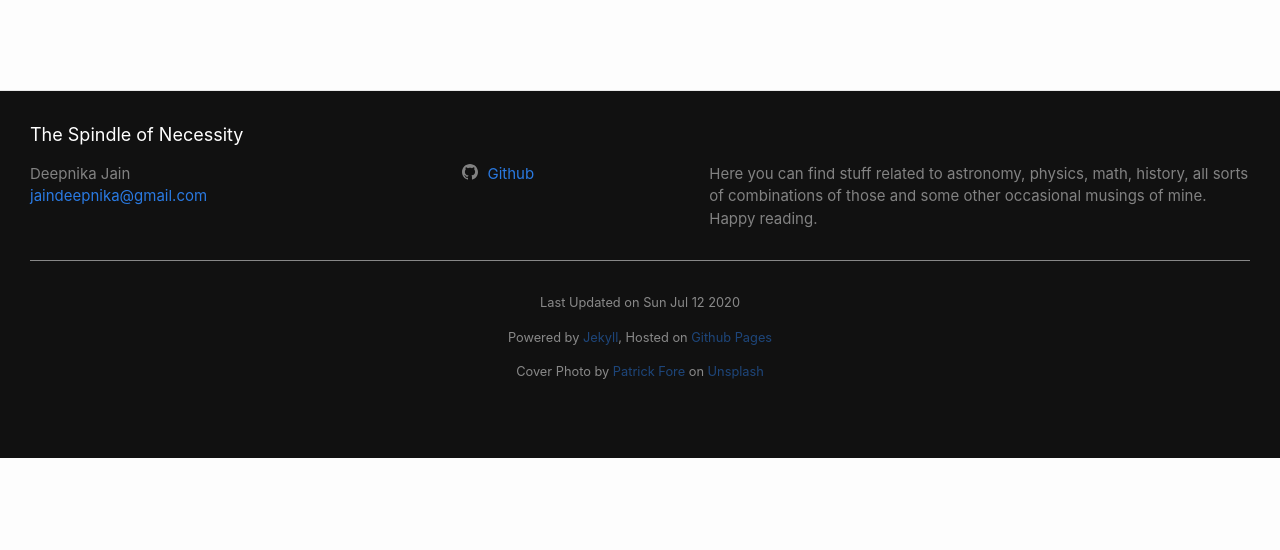
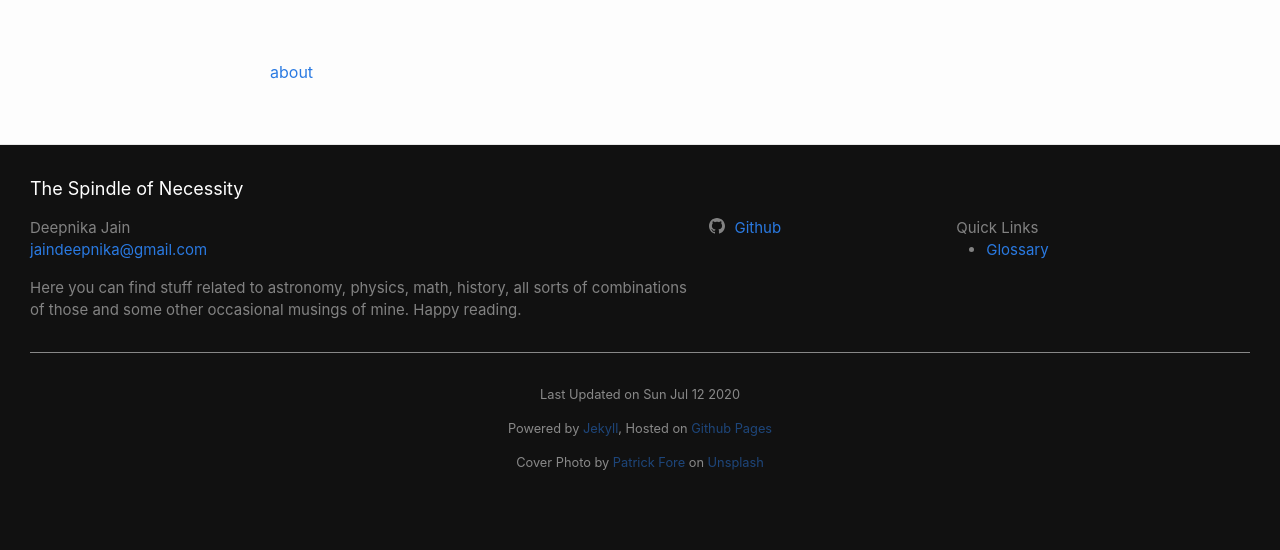
Before and after one commit to Deepnika/blog, a Jekyll site: the page built from about.markdown, in a window 1280 px wide. Shown: the part 621-1171 px from the top of the page. Built offline with Jekyll 4.4.1, drawn with Linux system fonts in a browser that asks for light colours; before the commit the page ends 1079 px from its top, so only the background shows below that.

Commit message:
added glossary

```diff
--- a/_includes/footer.html
+++ b/_includes/footer.html
@@ -19,6 +19,7 @@
             <li><a class="u-email" href="mailto:{{ site.email }}">{{ site.email }}</a></li>
             {%- endif -%}
         </ul>
+        <p>{{- site.description | escape -}}</p>
       </div>
 
       <div class="footer-col footer-col-2">
@@ -26,7 +27,11 @@
       </div>
 
       <div class="footer-col footer-col-3">
-        <p>{{- site.description | escape -}}</p>
+        Quick Links
+        <ul>
+          <li><a href="{{ site.url }}/blog/glossary">Glossary</a></li>
+          <!-- <li><a href="#">Quotes and Exerpts</a></li> -->
+        </ul>
       </div>
     </div>
 
--- a/_includes/header.html
+++ b/_includes/header.html
@@ -7,7 +7,7 @@
 
     {%- if page_paths -%}
       <nav class="site-nav">
-        <input type="checkbox" id="nav-trigger" class="nav-trigger" />
+        <input type="checkbox" id="nav-trigger" class="nav-trigger"/>
         <label for="nav-trigger">
           <span class="menu-icon">
             <svg viewBox="0 0 18 15" width="18px" height="15px">
@@ -19,8 +19,8 @@
         <div class="trigger">
           {%- for path in page_paths -%}
             {%- assign my_page = site.pages | where: "path", path | first -%}
-            {%- if my_page.title -%}
-            <a class="page-link" href="{{ my_page.url | relative_url }}">{{ my_page.title | escape }}</a>
+            {%- if my_page.title == "Author" or my_page.title == "About" -%}
+              <a class="page-link" href="{{ my_page.url | relative_url }}">{{ my_page.title | escape }}</a>
             {%- endif -%}
           {%- endfor -%}
         </div>
--- a/_sass/minima/_layout.scss
+++ b/_sass/minima/_layout.scss
@@ -150,8 +150,8 @@
 }
 
 .footer-col-1 {
-  width: -webkit-calc(35% - (#{$spacing-unit} / 2));
-  width:         calc(35% - (#{$spacing-unit} / 2));
+  width: -webkit-calc(55% - (#{$spacing-unit} / 2));
+  width:         calc(55% - (#{$spacing-unit} / 2));
 }
 
 .footer-col-2 {
@@ -160,8 +160,8 @@
 }
 
 .footer-col-3 {
-  width: -webkit-calc(45% - (#{$spacing-unit} / 2));
-  width:         calc(45% - (#{$spacing-unit} / 2));
+  width: -webkit-calc(25% - (#{$spacing-unit} / 2));
+  width:         calc(25% - (#{$spacing-unit} / 2));
 }
 
 .copyright {
--- a/about.markdown
+++ b/about.markdown
@@ -5,6 +5,9 @@ nameontop: About this Blog
 permalink: /about/
 description: Story of "The Spindle of Necessity" and how it came to be.
 ---
+
+
+[about]({{site.url}}/blog/glossary/#about)
 
 <!-- It's been a long time since I wanted to experience the most sublime and powerful art of all - writing. I wasn't very confident about the fact that my writings, being a speck of html and saas would do much in this world full of the indefinite oo's on Google in the virtual world; but I reckoned that is the case with me living as a human being in the real world as well, so what the heck! And they say you start out by writing crap and eventually get better at it.
 
```
Also changed, not shown: glossary.markdown (added, +11 -0 lines).
